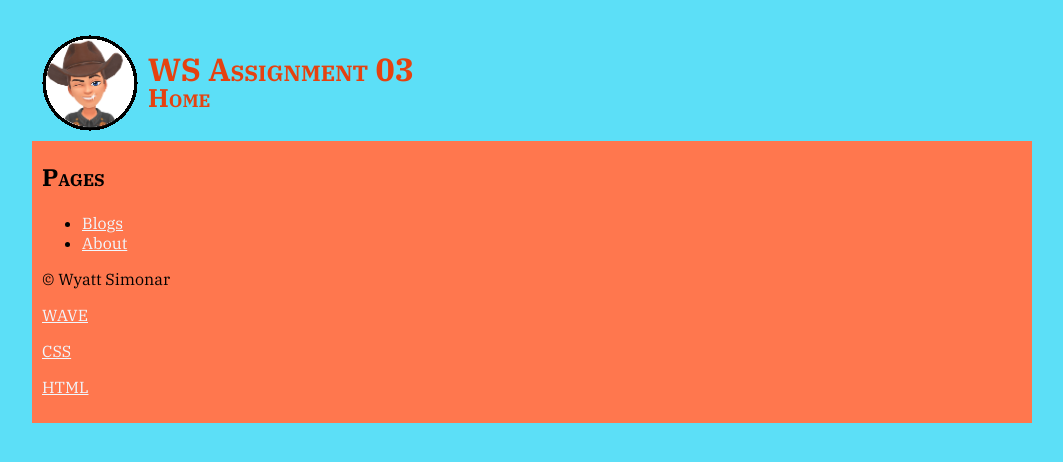
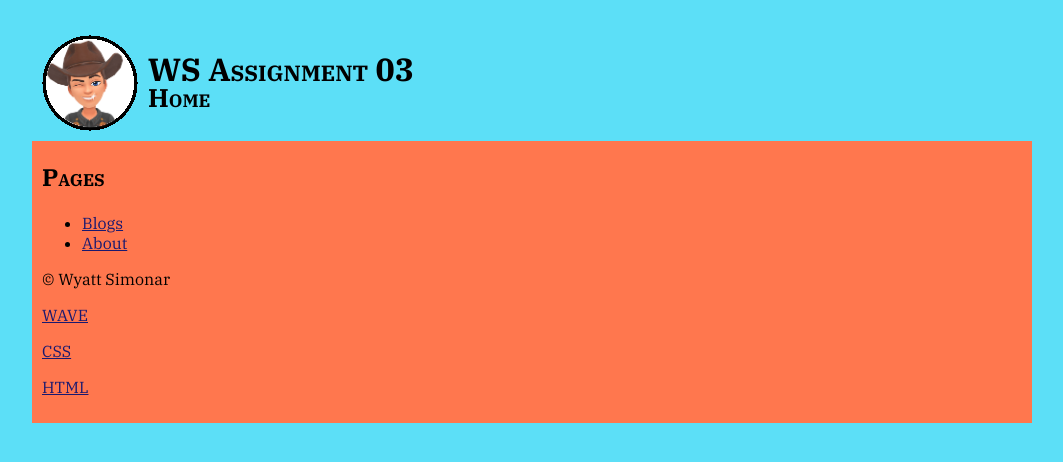
Before and after one commit to WyattSimonarNWTC/2252-02-wet-3a, a plain HTML site: page index.html in a window 1280 px wide. Shown: the whole page, without its empty margins (108-1171 px from the left). Drawn offline with Linux system fonts and the light colour scheme.

Commit message:
Updated CSS.

```diff
--- a/css/style.css
+++ b/css/style.css
@@ -52,7 +52,7 @@ h3 {
 
 header {
 	background-color: var(--color-theme-08);
-	color: var(--color-theme-05);
+	color: black;
 	display: flex;
 	flex-direction: row;
 	flex-wrap: nowrap;
@@ -116,25 +116,25 @@ footer {
 }
 
 a {
-	color: aliceblue;
+	color: midnightblue;
 }
 
 a:link {
-	color: aliceblue;
+	color: midnightblue;
 }
 
 a:visited {
-	color: aliceblue;
+	color: midnightblue;
 }
 
 a:hover {
-	color: aliceblue;
+	color: midnightblue;
 }
 
 a:focus {
-	color: aliceblue;
+	color: midnightblue;
 }
 
 a:active {
-	color: aliceblue;
+	color: midnightblue;
 }
```
